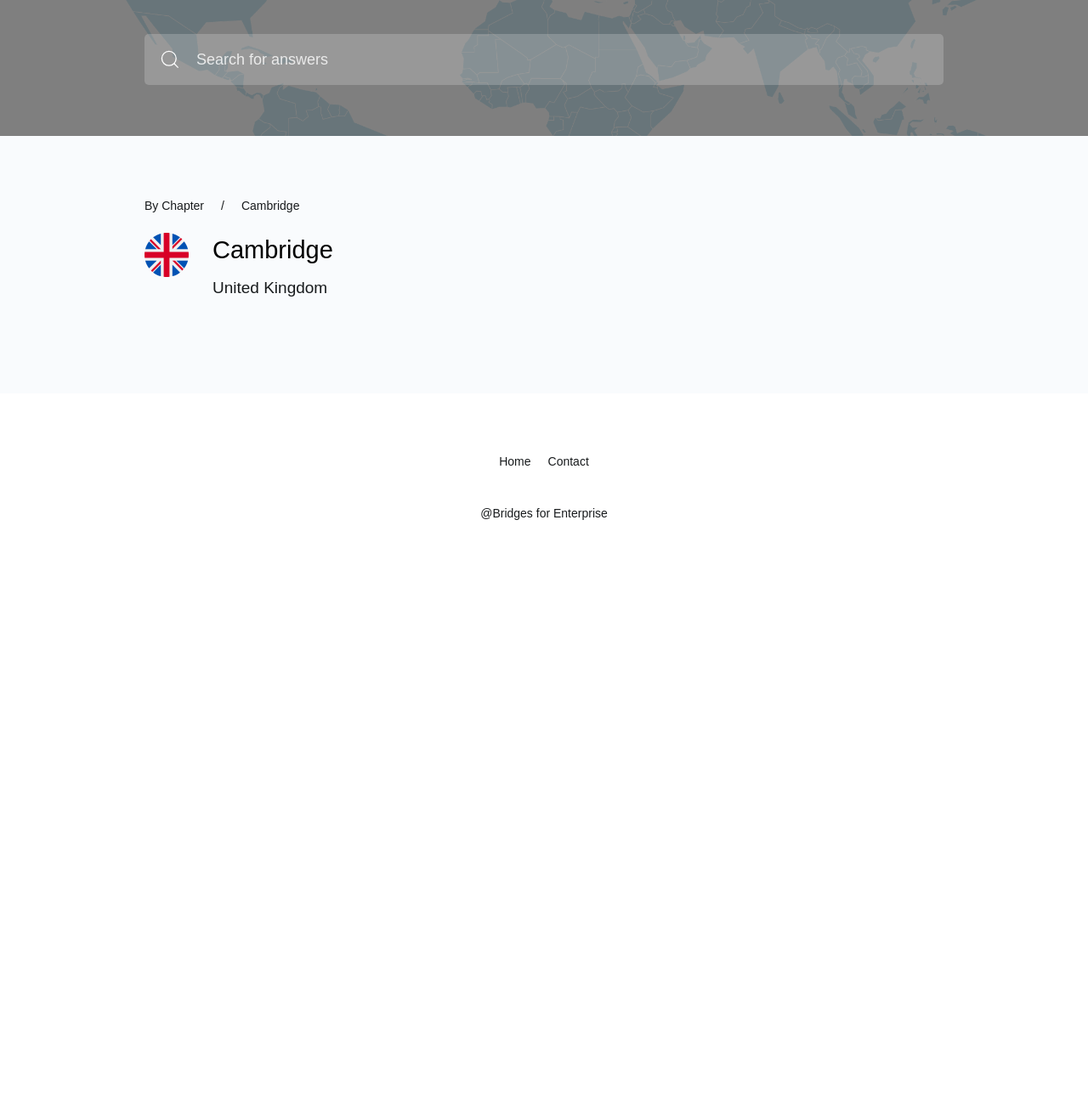
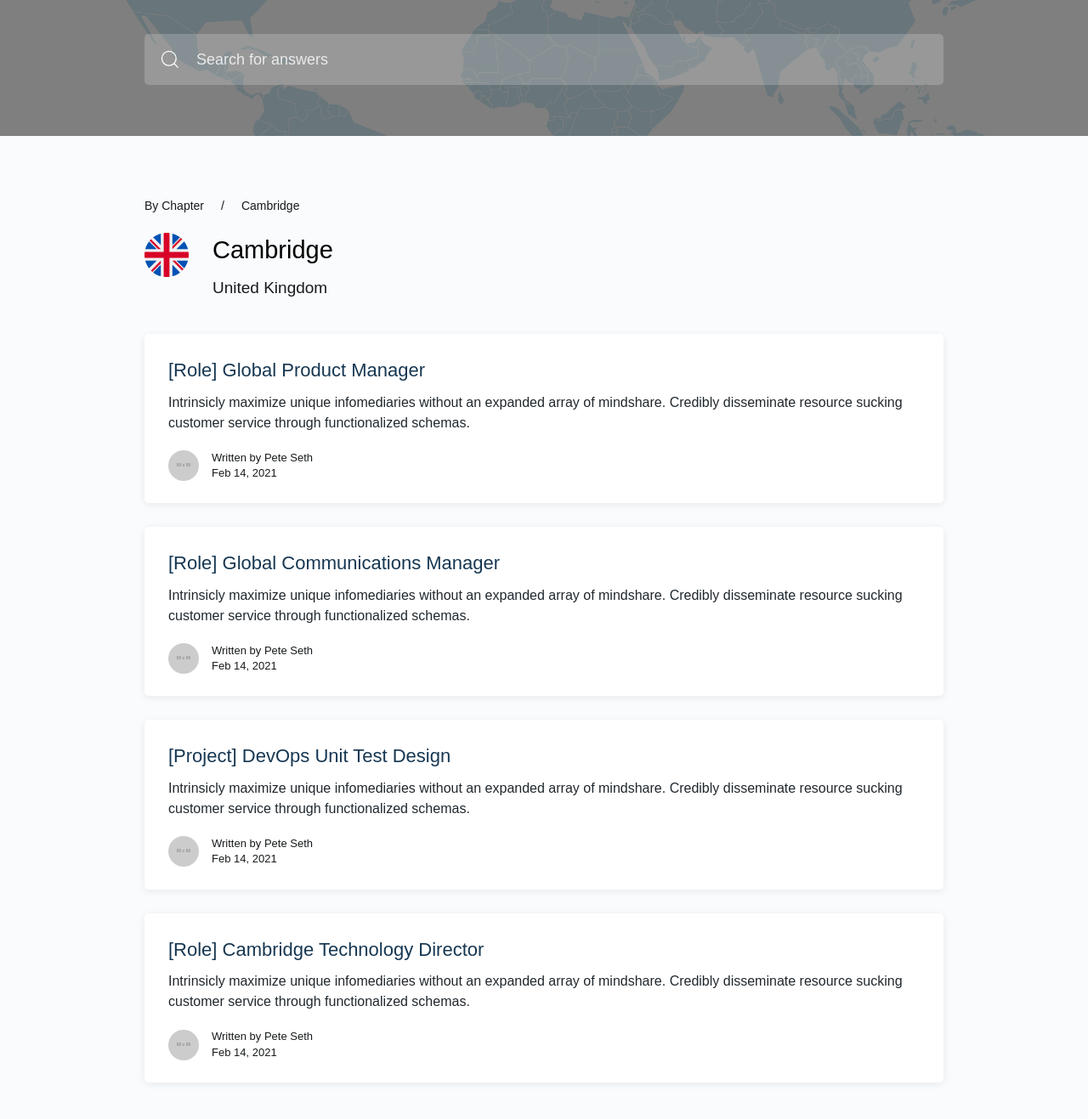
Before and after one commit to bfe-tech-recruitment/Opps-page, a Jekyll site: the page built from categories/cambridge.md, in a window 1280 px wide and 1400 px high. Shown: the top 1317 px of the window at 85% size. Built offline with Jekyll 4.4.1, drawn with Linux system fonts in a browser that asks for light colours; some web fonts are replaced; the list of posts is cut into pages by our own code.

Commit message:
revert back changes

```diff
--- a/_layouts/category.html
+++ b/_layouts/category.html
@@ -34,8 +34,7 @@ layout: default
       {% endfor %}
     {% endfor %}
     <div class="uk-margin-medium-top">
-      {% for post in site.posts %}
-        {% if post.categories contains current_category %}
+      {% for post in paginator.posts %}
         <div class="uk-card uk-card-category uk-card-default uk-card-hover uk-card-body uk-inline uk-border-rounded uk-width-1-1">
           <a class="uk-position-cover" href="{{ post.url | relative_url }}"></a>
           <h3 class="uk-card-title uk-margin-remove uk-text-primary">{{ post.title | escape }}</h3>
@@ -66,7 +65,6 @@ layout: default
             </div>
           </div>
         </div>
-        {% endif %}
       {% endfor %}
     </div>
     {% if paginator.total_pages > 1 %}
```
